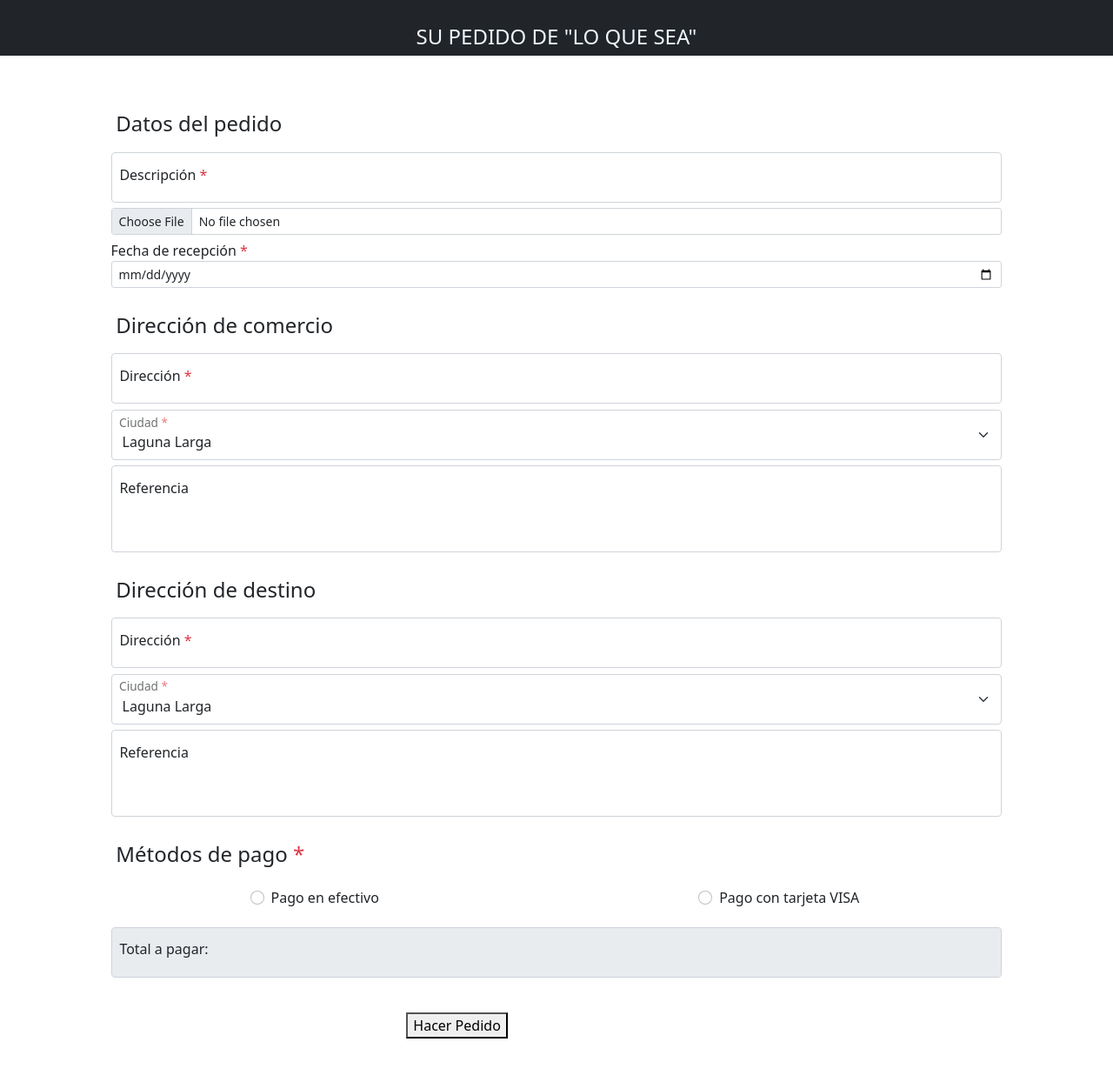
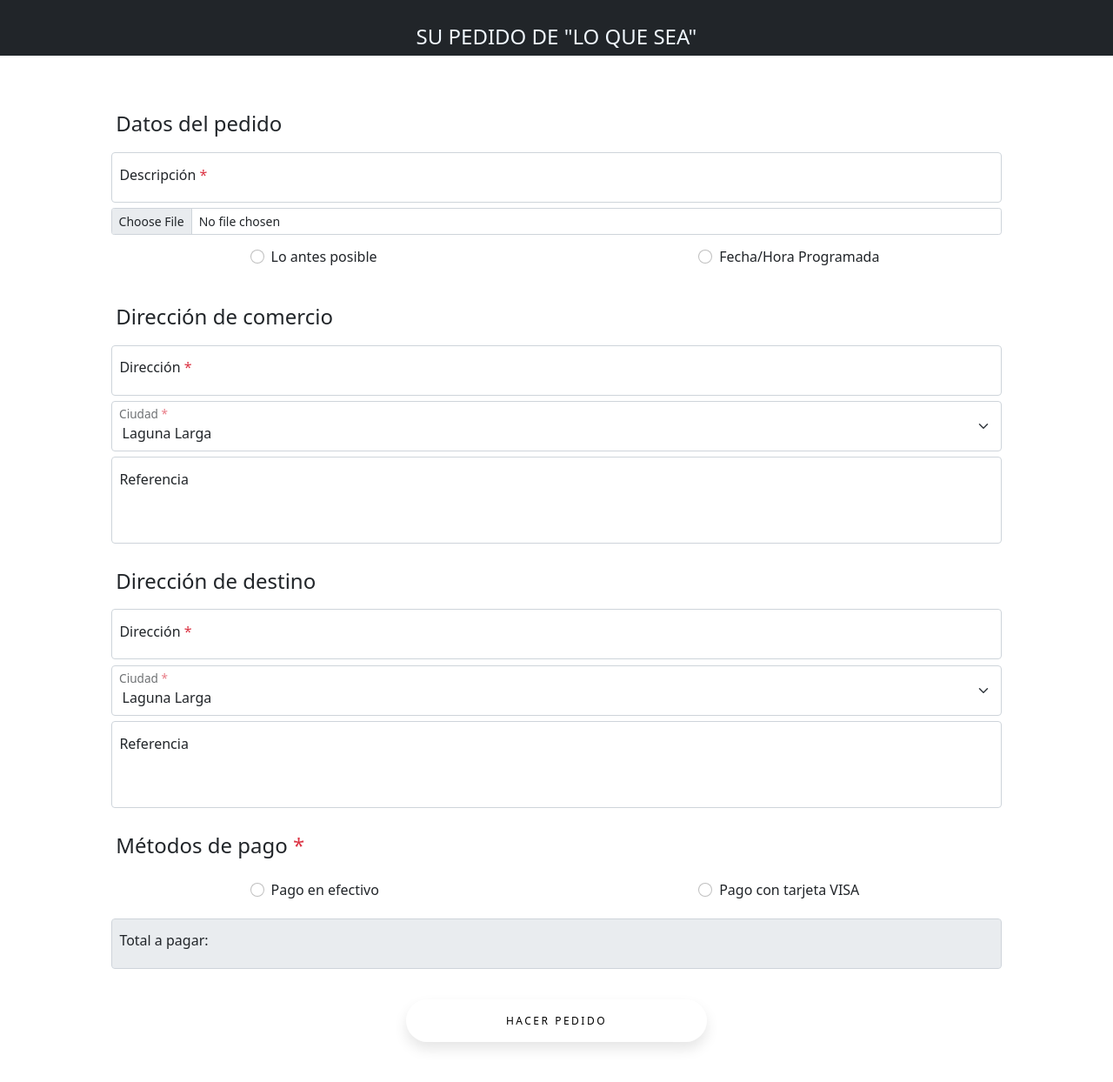
Before and after one commit to LeoAlonso20/REPO-TP6, an Angular app: page / in a window 1280 px wide. Shown: the top 1244 px of the page at 87% size. Built offline with nearby package versions, Linux system fonts and the light colour scheme.

Commit message:
cambio forma recep & button pedido

```diff
--- a/src/app/components/pedido/pedido.component.css
+++ b/src/app/components/pedido/pedido.component.css
@@ -51,65 +51,30 @@ div .form-check {
     margin-left: 75%;
 }
 
-
-/* button {
+button {
+    padding: 1.3em 3em;
+    font-size: 12px;
+    text-transform: uppercase;
+    letter-spacing: 2.5px;
+    font-weight: 500;
+    color: #000;
+    background-color: #fff;
+    border: none;
+    border-radius: 45px;
+    box-shadow: 0px 8px 15px rgba(0, 0, 0, 0.1);
+    transition: all 0.3s ease 0s;
+    cursor: pointer;
+    outline: none;
     width: 100%;
-    height: 100%;
-} */
-
-
-/* From uiverse.io by @SanketSuryawanshi */
-
-.main_div {
-    --color: #333;
-    position: relative;
 }
 
-.main_div::before {
-    content: '';
-    position: absolute;
-    width: 2.5em;
-    height: 2.5em;
-    background: transparent;
-    top: -1px;
-    left: -1px;
-    border-top: 2px solid var(--color);
-    border-left: 2px solid var(--color);
-    transition: 0.5s;
+button:hover {
+    background-color: #2EE59D;
+    box-shadow: 0px 15px 20px rgba(46, 229, 157, 0.4);
+    color: #fff;
+    transform: translateY(-7px);
 }
 
-.main_div::after {
-    content: '';
-    position: absolute;
-    width: 2.5em;
-    height: 2.5em;
-    background: transparent;
-    bottom: -2px;
-    right: -2px;
-    border-right: 2px solid var(--color);
-    border-bottom: 2px solid var(--color);
-    transition: 0.5s;
+button:active {
+    transform: translateY(-1px);
 }
-
-.main_div:hover::before {
-    width: 100%;
-    height: 100%;
-}
-
-.main_div:hover::after {
-    width: 100%;
-    height: 100%;
-}
-
-.main_div button {
-    padding: 0.7em 2em;
-    margin-top: 1%;
-    margin-bottom: 1%;
-    font-size: 16px;
-    background: #333;
-    color: #fff;
-    border: none;
-    cursor: pointer;
-    font-family: Poppins;
-    width: 100%;
-}
--- a/src/app/components/pedido/pedido.component.html
+++ b/src/app/components/pedido/pedido.component.html
@@ -21,9 +21,27 @@
                 <div class="">
                     <input class="form-control form-control-sm" id="formFileSm" type="file">
                 </div>
-                <div class="">
-                    <label for="formDate">Fecha de recepción <span class="text-danger"> *</span></label>
-                    <input class="form-control form-control-sm" required id="formDate" type="date" min="2022-04-27">
+                <div class="col-md-6">
+                    <div class="row center">
+                        <div class="form-check form-check-inline center">
+                            <input class="form-check-input" required type="radio" name="inlineRadioOptions" id="radio3" value="option1" (click)="cambiarEstadoR3()">
+                            <label class="form-check-label" for="inlineRadio1">Lo antes posible</label>
+                        </div>
+                    </div>
+                </div>
+                <div class="col-md-6">
+                    <div class="row center">
+                        <div class="form-check form-check-inline center">
+                            <input class="form-check-input" required type="radio" name="inlineRadioOptions" id="radio1" value="option1" (click)="cambiarEstadoR4()">
+                            <label class="form-check-label" for="inlineRadio1">Fecha/Hora Programada</label>
+                        </div>
+                        <div class="col-md-9">
+                            <input *ngIf="radioMarcado4" class="form-control form-control animated fadeInDown" required id="formDate" type="date" min="2022-04-27">
+                        </div>
+                        <div class="col-md-3">
+                            <input *ngIf="radioMarcado4" class="form-control form-control animated fadeInDown" required id="formDate" type="time" min="2022-04-27">
+                        </div>
+                    </div>
                 </div>
             </div>
         </fieldset>
@@ -44,8 +62,7 @@
                     <label for="floatingSelect">Ciudad <span class="text-danger"> *</span></label>
                 </div>
                 <div class="form-floating">
-                    <textarea class="form-control" placeholder="Leave a comment here" id="floatingTextarea2"
-                        style="height: 100px"></textarea>
+                    <textarea class="form-control" placeholder="Leave a comment here" id="floatingTextarea2" style="height: 100px"></textarea>
                     <label for="floatingTextarea2">Referencia</label>
                 </div>
             </div>
@@ -68,8 +85,7 @@
                     <label for="floatingSelect">Ciudad<span class="text-danger"> *</span></label>
                 </div>
                 <div class="form-floating">
-                    <textarea class="form-control" placeholder="Leave a comment here" id="floatingTextarea2"
-                        style="height: 100px"></textarea>
+                    <textarea class="form-control" placeholder="Leave a comment here" id="floatingTextarea2" style="height: 100px"></textarea>
                     <label for="floatingTextarea2">Referencia</label>
                 </div>
             </div>
@@ -83,15 +99,13 @@
                 <div class="col-md-6">
                     <div class="row center">
                         <div class="form-check form-check-inline center">
-                            <input class="form-check-input" required type="radio" name="inlineRadioOptions" id="radio1"
-                                value="option1" (click)="cambiarEstadoR1()">
+                            <input class="form-check-input" required type="radio" name="inlineRadioOptions" id="radio1" value="option1" (click)="cambiarEstadoR1()">
                             <label class="form-check-label" for="inlineRadio1">Pago en efectivo</label>
                         </div>
                     </div>
                     <div class="row center animated fadeInDown" *ngIf="radioMarcado1">
                         <div class="form-floating col-md-10 ">
-                            <input type="text" required class="form-control" id="floatingInput"
-                                placeholder="Leave a comment here">
+                            <input type="text" required class="form-control" id="floatingInput" placeholder="Leave a comment here">
                             <label for="floatingInput">Monto con el que paga</label>
                         </div>
                     </div>
@@ -99,35 +113,30 @@
                 <div class="col-md-6">
                     <div class="row center">
                         <div class="form-check form-check-inline center">
-                            <input class="form-check-input" required type="radio" name="inlineRadioOptions" id="radio2"
-                                value="option2" (click)="cambiarEstadoR2()">
+                            <input class="form-check-input" required type="radio" name="inlineRadioOptions" id="radio2" value="option2" (click)="cambiarEstadoR2()">
                             <label class="form-check-label" for="inlineRadio2">Pago con tarjeta VISA</label>
                         </div>
                     </div>
                     <div class="row animated fadeInDown" *ngIf="radioMarcado2">
                         <div class="row center">
                             <div class="form-floating col-md-10">
-                                <input type="text" class="form-control" required id="floatingInput"
-                                    placeholder="Leave a comment here">
+                                <input type="text" class="form-control" required id="floatingInput" placeholder="Leave a comment here">
                                 <label for="floatingInput">Número tarjeta</label>
                             </div>
                         </div>
                         <div class="row center">
                             <div class="form-floating col-md-10">
-                                <input type="text" class="form-control" required id="floatingInput"
-                                    placeholder="Leave a comment here">
+                                <input type="text" class="form-control" required id="floatingInput" placeholder="Leave a comment here">
                                 <label for="floatingInput">Titular</label>
                             </div>
                         </div>
                         <div class="row center">
                             <div class="form-floating col-md-5">
-                                <input type="text" class="form-control" required id="floatingInput"
-                                    placeholder="Leave a comment here">
+                                <input type="text" class="form-control" required id="floatingInput" placeholder="Leave a comment here">
                                 <label for="floatingInput">Vence</label>
                             </div>
                             <div class="form-floating col-md-5">
-                                <input type="text" class="form-control" required id="floatingInput"
-                                    placeholder="Leave a comment here">
+                                <input type="text" class="form-control" required id="floatingInput" placeholder="Leave a comment here">
                                 <label for="floatingInput">CVC</label>
                             </div>
                         </div>
@@ -137,8 +146,7 @@
 
             <div class="row center">
                 <div class="form-floating col-md-12">
-                    <input type="text" class="form-control" id="floatingInput" placeholder="Leave a comment here"
-                        [value]="montoAPagar" disabled>
+                    <input type="text" class="form-control" id="floatingInput" placeholder="Leave a comment here" [value]="montoAPagar" disabled>
                     <label for="floatingInput">Total a pagar:</label>
                 </div>
             </div>
--- a/src/app/components/pedido/pedido.component.ts
+++ b/src/app/components/pedido/pedido.component.ts
@@ -10,8 +10,12 @@ import { NgForm } from '@angular/forms';
 export class PedidoComponent implements OnInit {
 
   montoAPagar: string = ''
+
   radioMarcado1: boolean = false;
   radioMarcado2: boolean = false;
+
+  radioMarcado3: boolean = false;
+  radioMarcado4: boolean = false;
 
   submitted = false;
 
@@ -43,5 +47,20 @@ export class PedidoComponent implements OnInit {
 
   }
 
+  cambiarEstadoR3() {
+
+    this.radioMarcado3 = true;
+    this.radioMarcado4 = false;
+
+  }
+
+  cambiarEstadoR4() {
+
+    this.radioMarcado3 = false;
+    this.radioMarcado4 = true;
+
+  }
+
+
 
 }
```
